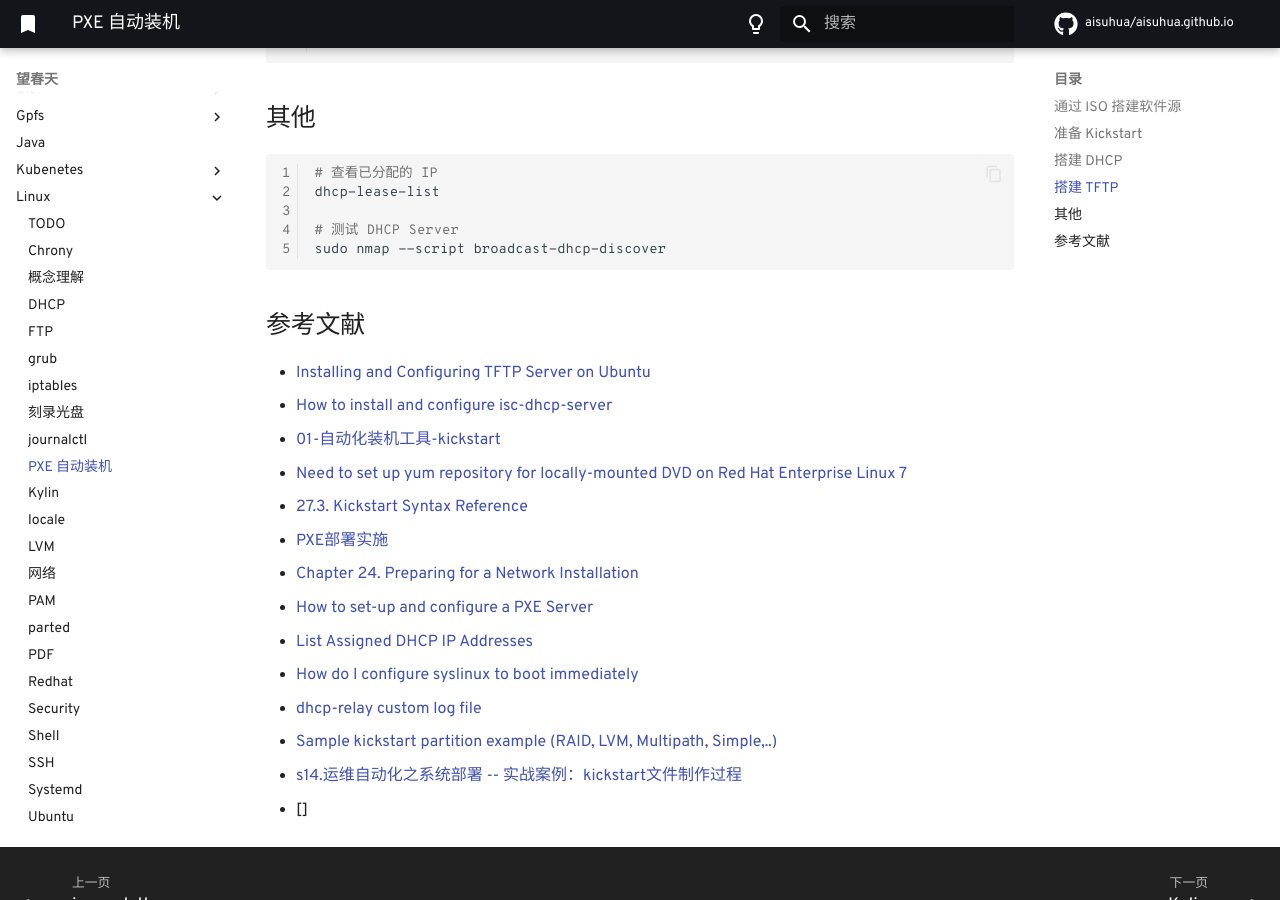
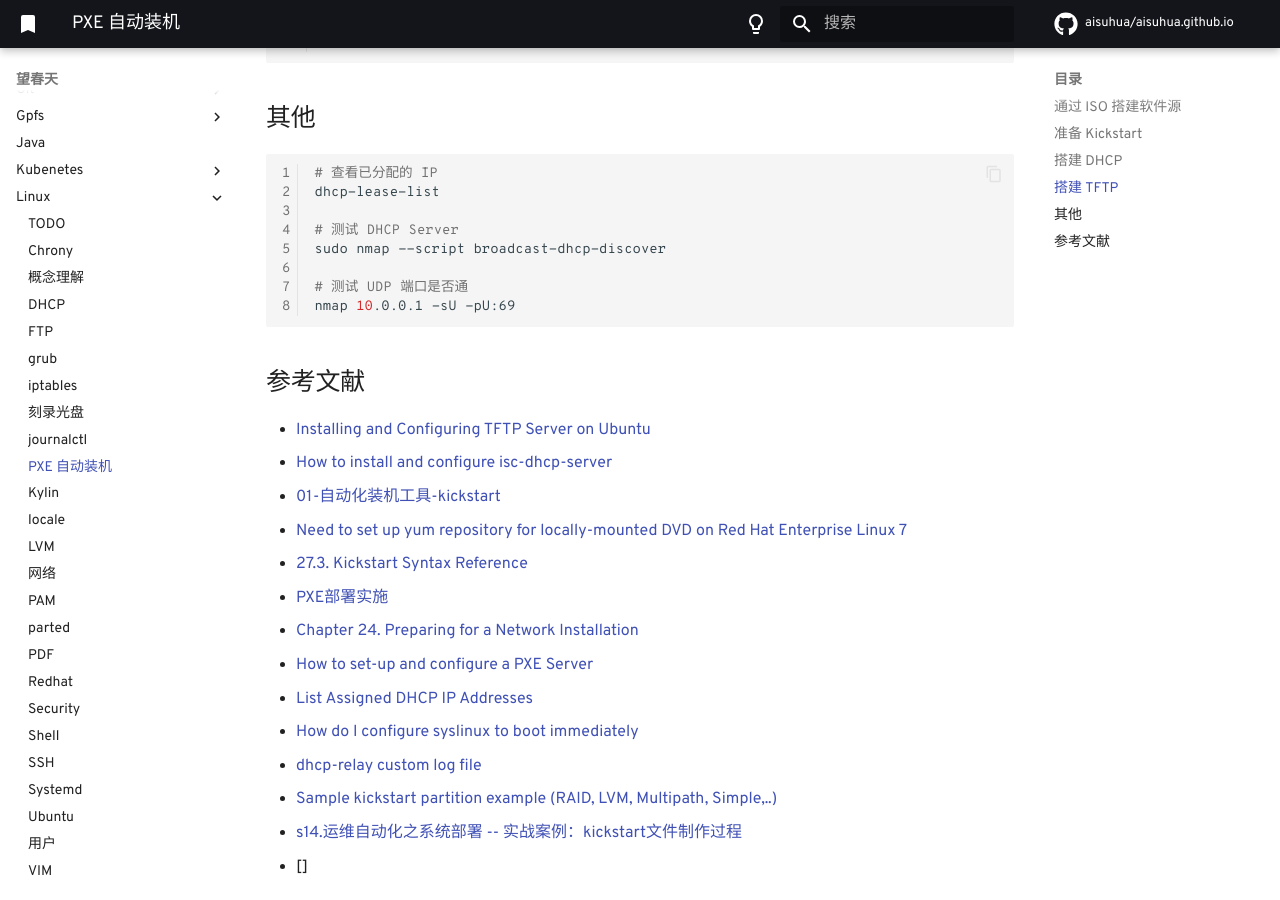
Before and after one commit to aisuhua/aisuhua.github.io, an MkDocs documentation site: the page built from docs/linux/kickstart.md, in a window 1280 px wide and 900 px high, scrolled down 1762 px. Built offline with MkDocs 1.6.1 and Material for MkDocs 9.7.7, drawn with Linux system fonts in a browser that asks for light colours; comment, search, counter and statistics services are not loaded.

Commit message:
kickstart.md

````diff
--- a/docs/linux/kickstart.md
+++ b/docs/linux/kickstart.md
@@ -93,6 +93,9 @@ dhcp-lease-list
 
 # 测试 DHCP Server
 sudo nmap --script broadcast-dhcp-discover
+
+# 测试 UDP 端口是否通
+nmap 10.0.0.1 -sU -pU:69
 ```
 
 ## 参考文献
````
